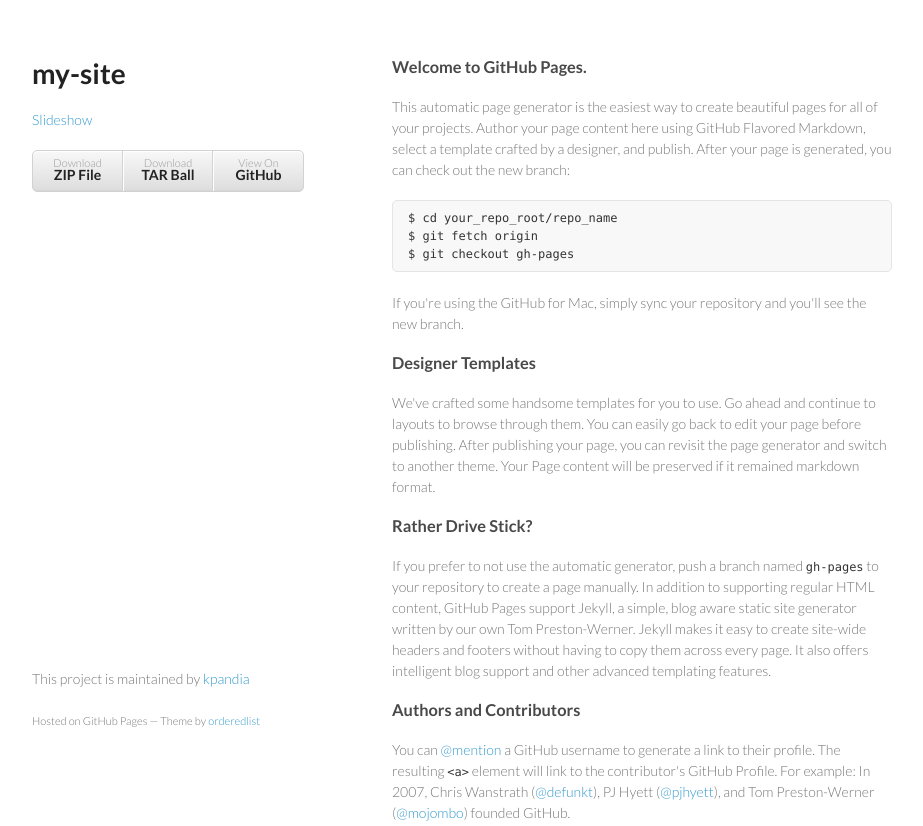
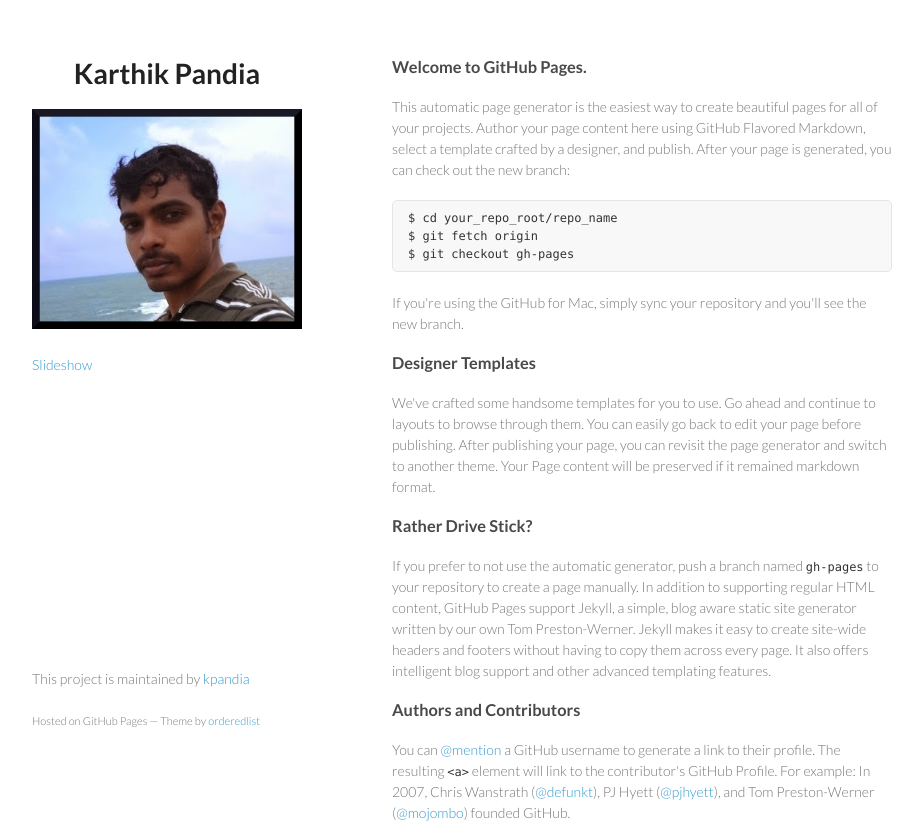
Before and after one commit to kpandia/kpandia.github.io, a plain HTML site: page index.html in a window 1280 px wide. Shown: the top 826 px of the page, without its empty margins (178-1101 px from the left). Drawn offline with Linux system fonts and the light colour scheme.

Commit message:
added pic

```diff
--- a/index.html
+++ b/index.html
@@ -15,7 +15,8 @@
   <body>
     <div class="wrapper">
       <header>
-        <h1>my-site</h1>
+        <h1><center>Karthik Pandia</center></h1>
+	<img src="photos/pandia.jpg">
         <p></p>
             <script type="text/javascript"
                 src="javascripts/slide.js"></script>
@@ -29,13 +30,6 @@
         viewer.add('photos/5.jpg');
         //--></script>
         <p class="view"><a href="javascript:void(viewer.show(0))">Slideshow</a></p>
-
-
-        <ul>
-          <li><a href="https://github.com/kpandia/kpandia.gitbub.io/zipball/master">Download <strong>ZIP File</strong></a></li>
-          <li><a href="https://github.com/kpandia/kpandia.gitbub.io/tarball/master">Download <strong>TAR Ball</strong></a></li>
-          <li><a href="https://github.com/kpandia/kpandia.gitbub.io">View On <strong>GitHub</strong></a></li>
-        </ul>
       </header>
       <section>
         <h3>
```
Also changed, not shown: photos/pandia.jpg (added).
